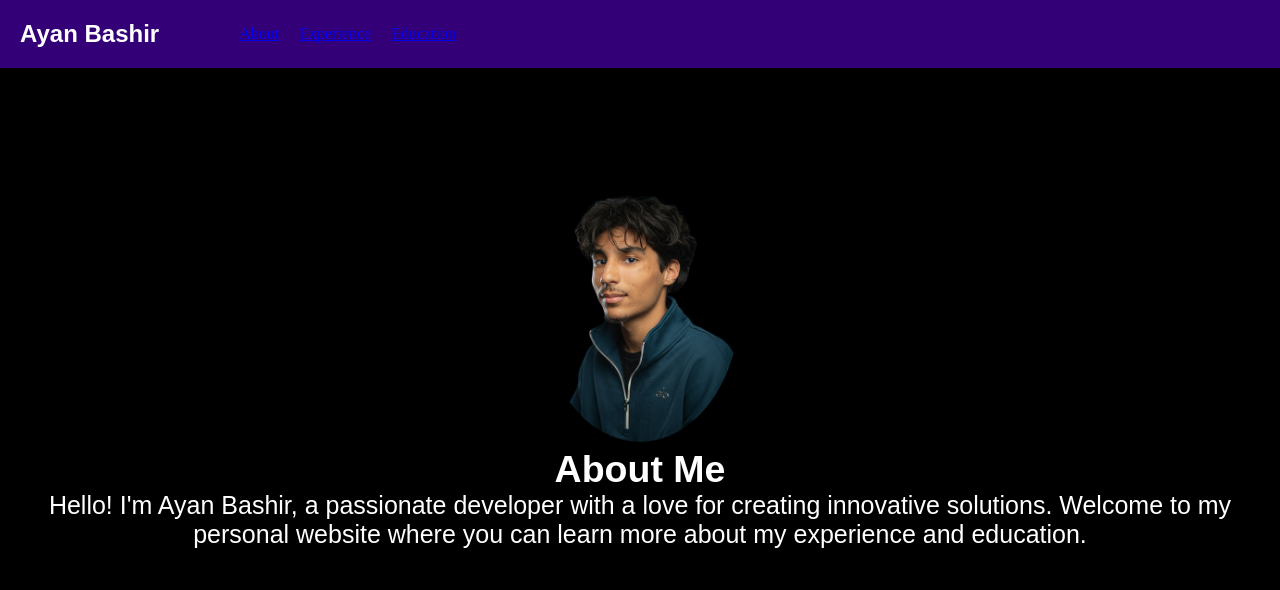
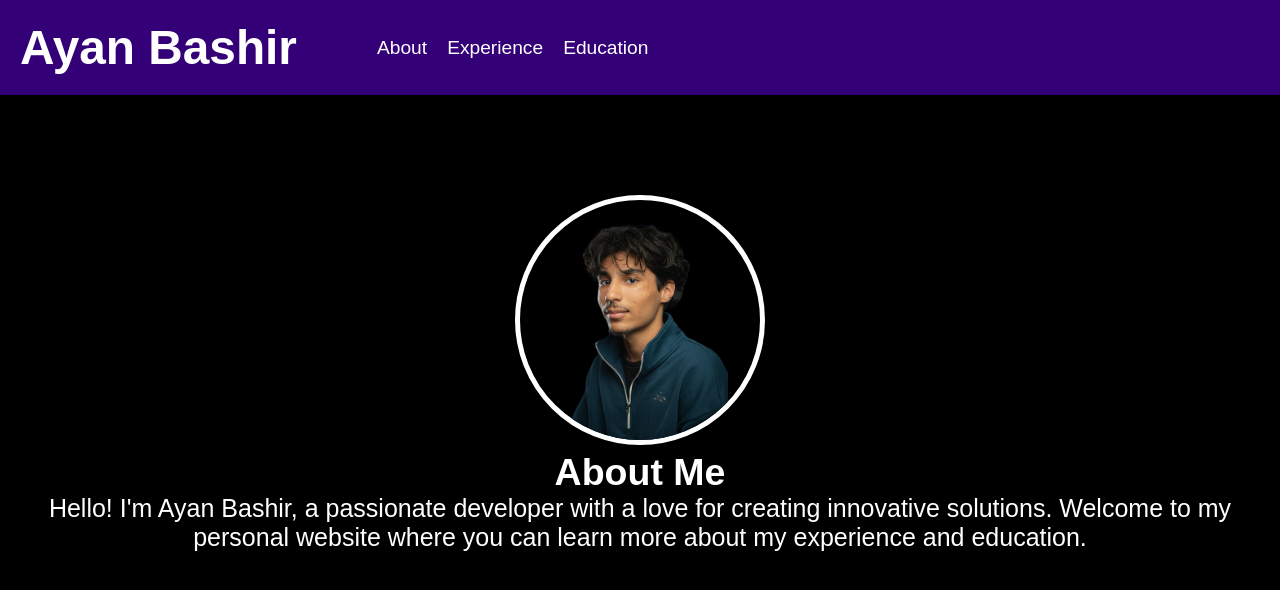
Before and after one commit to ay4nnnn/Portfolio_Lab_1, a plain HTML site: page index.html in a window 1280 px wide. Drawn offline with Linux system fonts and the light colour scheme.

Commit message:
formatted doc, started typcal for minor thirds

```diff
--- a/css/style.css
+++ b/css/style.css
@@ -1,41 +1,53 @@
-
-*{
+* {
   margin: 0;
   padding: 0;
   box-sizing: border-box;
 }
-html{
+html {
   background-color: black;
+  font-size: 100%;
 }
 
-nav h1{
+nav h1 {
   color: white;
-    font-family: 'Arial', sans-serif;
+  font-family: "Arial", sans-serif;
+  font-size: 2.986rem;
 }
 
-nav{
+nav {
   display: flex;
   justify-content: left;
   padding: 20px;
   gap: 5rem;
-    background-color: rgba(85, 0, 196, 0.61)
+  background-color: rgba(85, 0, 196, 0.61);
 }
 
-nav ul{
+nav ul {
   list-style: none;
   display: flex;
   align-items: center;
   gap: 20px;
 }
 
-#about{
+nav a {
+  text-decoration: none;
   color: white;
-    font-family: 'Arial', sans-serif;
+  font-family: "Arial", sans-serif;
+  font-size: 1.2rem;
+}
+
+#about {
+  color: white;
+  font-family: "Arial", sans-serif;
   text-align: center;
   margin-top: 100px;
   font-size: 25px;
 }
 
-#about img{
+#about img {
   border-radius: 50%;
+  height: 250px;
+  width: 250px;
+  object-fit: contain;
+  border: 5px solid white;
 }
--- a/index.html
+++ b/index.html
@@ -12,13 +12,13 @@
             <h1>Ayan Bashir</h1>
             <ul>
                 <li><a href="#about">About</a></li>
-                <li><a href="Experience">Experience</a></li>
-                <li><a href="Education">Education</a></li>
+                <li><a href="#Experience">Experience</a></li>
+                <li><a href="#Education">Education</a></li>
             </ul>
         </nav>
 
         <section id="about">
-            <img src="images/profile1.png" alt="Ayan Bashir Profile Picture" width="200px">
+            <img src="images/profile1.png" alt="Ayan Bashir Profile Picture">
             <h2>About Me</h2>
             <p>Hello! I'm Ayan Bashir, a passionate developer with a love for creating innovative solutions. Welcome to my personal website where you can learn more about my experience and education.</p>
         </section>
```
Lines whose indentation alone changed are shown as unchanged.
